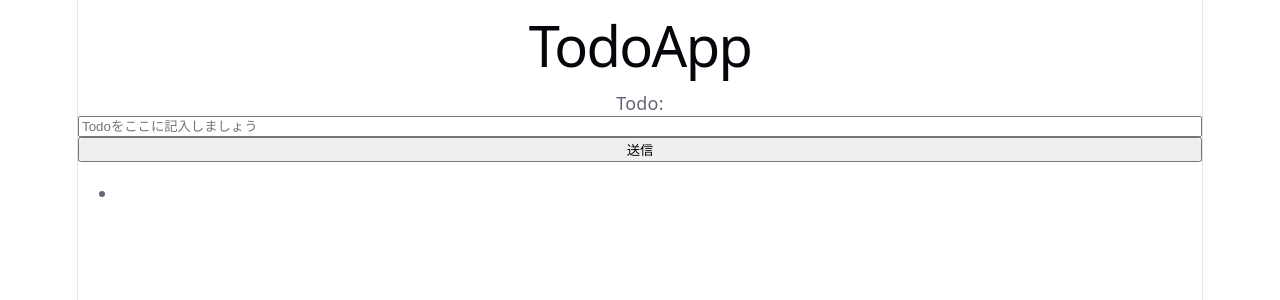
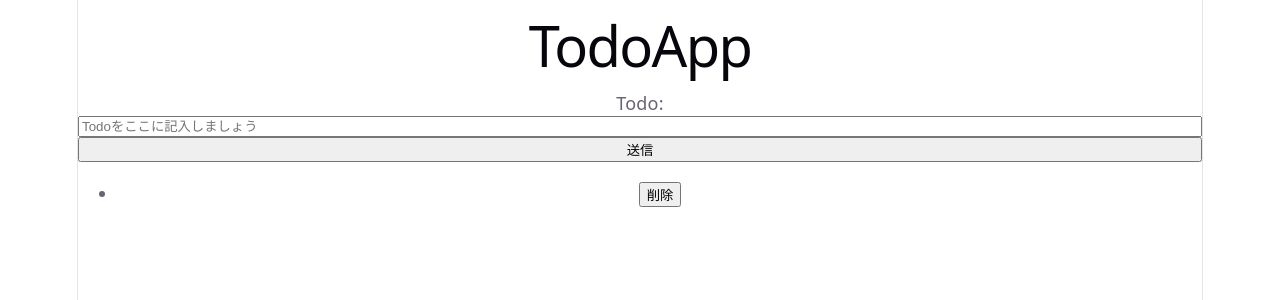
Before and after one commit to komekoneko/React_Practice, a React (Vite) app in the folder TodoApp/todo/: page / in a window 1280 px wide. Both pictures are taken after a click on the button "送信". Shown: the top 300 px of the page. Built offline with nearby package versions, Linux system fonts and the light colour scheme.

Commit message:
add Todo

```diff
--- a/TodoApp/todo/src/App.jsx
+++ b/TodoApp/todo/src/App.jsx
@@ -9,6 +9,13 @@ function App() {
     const newArry = [...arry, input];
     setArry(newArry);
     setInput("");
+  };
+
+  const delFn = (i) => {
+    const delArry = arry.filter((ar, index) => {
+      return index !== i;
+    });
+    setArry(delArry);
   };
 
   return (
@@ -28,7 +35,11 @@ function App() {
 
       <ul>
         {arry.map((arries, index) => {
-          return <li key={index}>{arries}</li>;
+          return (
+            <li key={index}>
+              {arries} <button onClick={() => delFn(index)}>削除</button>
+            </li>
+          );
         })}
       </ul>
     </>
```
